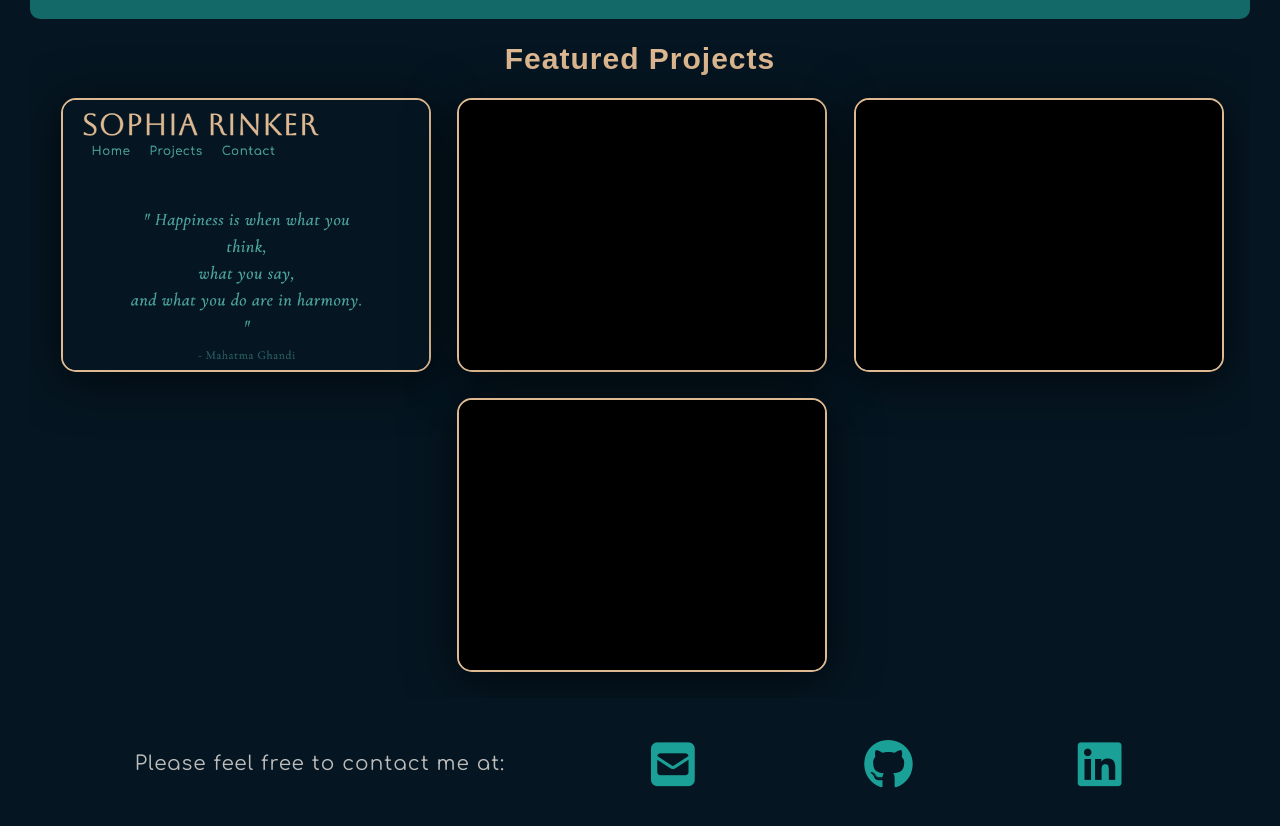
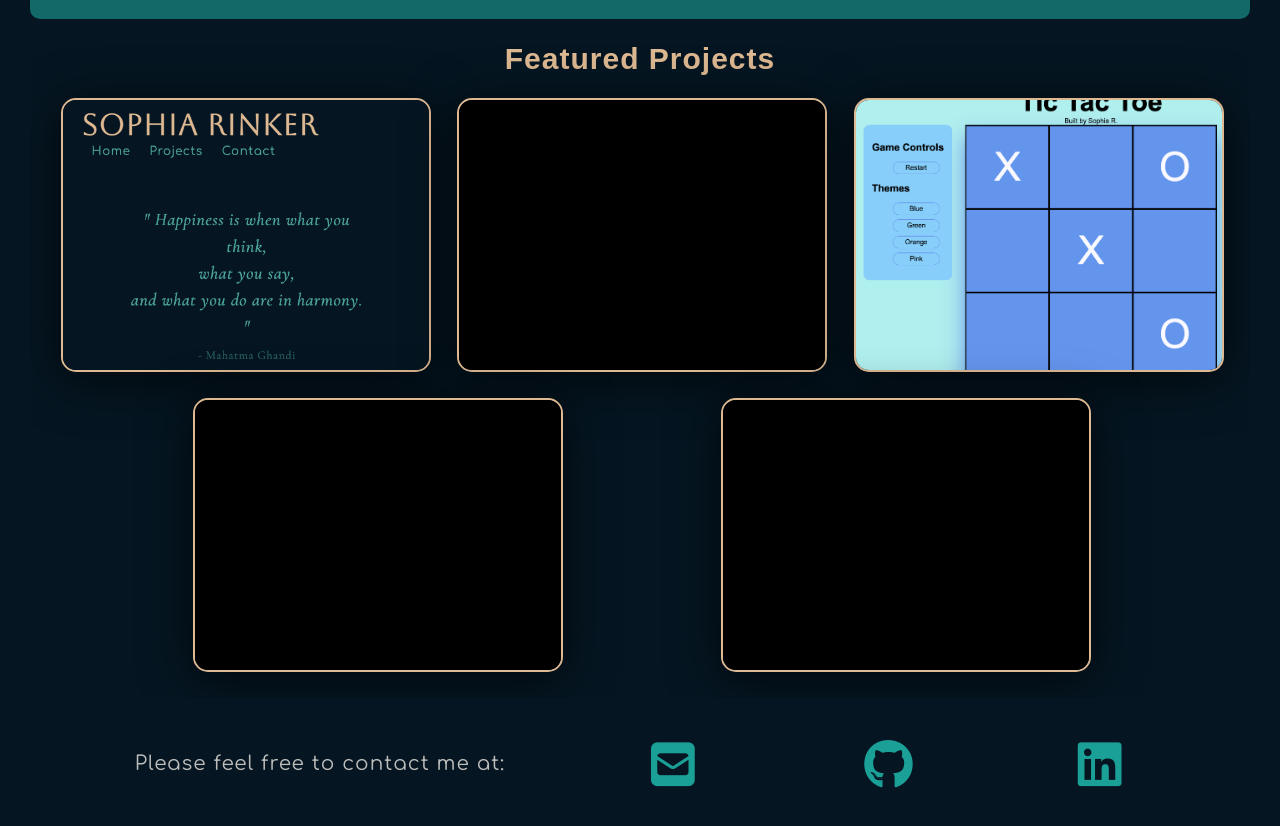
Before and after one commit to sophiarinker/old-portfolio, a plain HTML site: page index.html in a window 1280 px wide. Shown: the part 1358-2184 px from the top of the page. Drawn offline with nearby package versions, Linux system fonts and the light colour scheme; a web font is replaced by a local one.

Commit message:
Updated with new project tictactoe

```diff
--- a/index.html
+++ b/index.html
@@ -94,7 +94,7 @@
       <h2>Featured Projects</h2>
       <div class="project-gallery">
         <div class="project-tile">
-            <a href="#"><img class="project-image" src="./Profile.png"/>
+            <a target = "_blank" href="https://github.com/sophiarinker/sophiarinker.github.io"><img class="project-image" src="./Profile.png"/>
             <div class="project-name">
                 <h3>Porfolio Webpage</h3>
                 <span class="project-description"><p>This very site. Built with HTML5 and native CSS3. Combines the beauty of early static webdevelopment with modern design, responsivness and accessibility. </p></span>
@@ -102,7 +102,7 @@
             </a>
         </div>
         <div class="project-tile">
-            <a href="https://www.freecodecamp.org/certification/sophiarinker/javascript-algorithms-and-data-structures"><img class="project-image" src="./blank.jpg"/>
+            <a target = "_blank" href="https://www.freecodecamp.org/certification/sophiarinker/javascript-algorithms-and-data-structures"><img class="project-image" src="./blank.jpg"/>
             <div class="project-name">
                 <h3>Javascript Challenges</h3>
                 <span class="project-description"><p>A collection of completed challenges on freeCodeCamp.com. Includes data structures, regular expressions, and much more! </p></span>
@@ -110,7 +110,15 @@
         </a>
         </div>
         <div class="project-tile">
-            <a><img class="project-image" src="./blank.jpg"/>
+          <a target = "_blank" href="https://github.com/sophiarinker/TicTacToe-Game"><img class="project-image" src="./tictactoe.png"/>
+          <div class="project-name">
+              <h3>Browser TicTacToe Game</h3>
+              <span class="project-description"><p>A simple game built with JavaScript, HTML and CSS. Includes DOM manipulation.</p></span>
+          </div>
+        </a>
+      </div>
+        <div class="project-tile">
+            <a target = "_blank" href=""><img class="project-image" src="./blank.jpg"/>
             <div class="project-name">
                 <h3>Ecommerce Website</h3>
                 <span class="project-description"><p>COMING SOON. <br> A combination of JavaScript and Ruby on Rails with Bootstrap and AWS Cloud 9.</p></span>
@@ -118,12 +126,12 @@
         </a>
         </div>
         <div class="project-tile">
-            <a><img class="project-image" src="./blank.jpg"/>
+            <a target = "_blank" href=""><img class="project-image" src="./blank.jpg"/>
             <div class="project-name">
                 <h3>Fake Restaurant Website</h3>
                 <span class="project-description"><p>COMING SOON. <br> A website for a fictional restaurant complete with menu and order online features.  </p></span>
             </div>
-        </a>
+          </a>
         </div>
       </div>
     </section>
```
Also changed, not shown: tictactoe.png (added).
